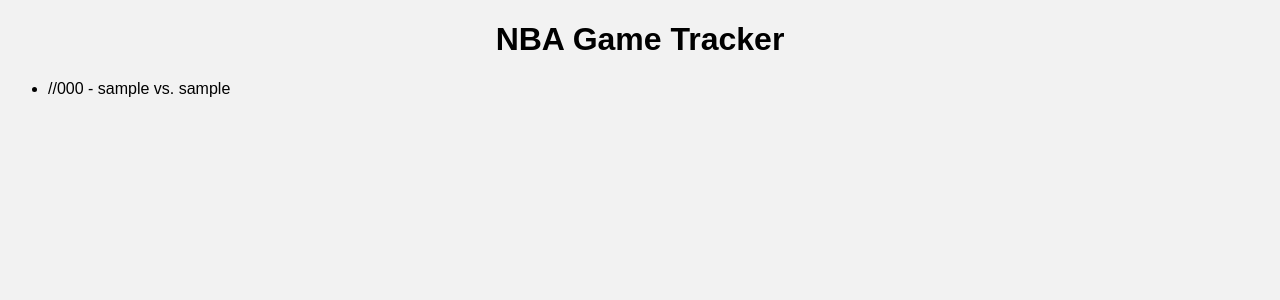
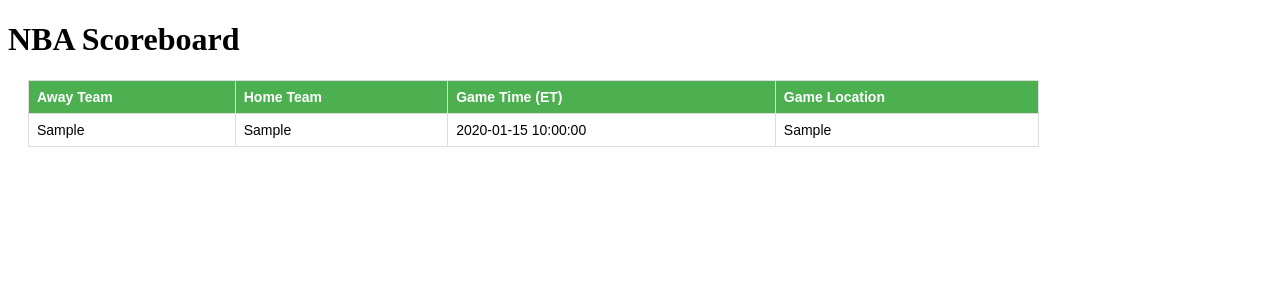
Before and after one commit to devRegal/FrontEnd, a Flask app: template templates/index.html in a window 1280 px wide. Shown: the top 300 px of the page. Run offline with Flask 2, Linux system fonts and the light colour scheme; the template is opened without the code that fills it: most values are stand-ins (such as "Sample title", 1, 10 or a date in 2020).

Commit message:
Basic Home Page

```diff
--- a/app.py
+++ b/app.py
@@ -1,16 +1,30 @@
 from flask import Flask, render_template
-from datetime import datetime
-from nba_api.stats.endpoints import scoreboardv2, boxscoretraditionalv2
+from nba_api.live.nba.endpoints import scoreboard
+import json
 
 app = Flask(__name__)
 
 @app.route('/')
 def index():
-    today = datetime.today().strftime('%Y-%m-%d')
-    scoreboard = scoreboardv2.ScoreboardV2(game_date=today).game_header.get_data_frame()
-    scoreboard['GAME_DATE_EST'] = [datetime.strptime(date, '%Y-%m-%dT%H:%M:%S').strftime('%B %d, %Y') for date in scoreboard['GAME_DATE_EST']]
-    print(scoreboard.keys)
-    return render_template('index.html', scoreboard=scoreboard)
+    # Today's Score Board
+    games = scoreboard.ScoreBoard()
+
+    # Convert JSON to Python dictionary
+    tst = json.loads(games.get_json())
+
+    # Extract game data
+    game_data = []
+    for game in tst['scoreboard']['games']:
+        home_team = game['homeTeam']['teamName']
+        away_team = game['awayTeam']['teamName']
+        game_time = game['gameStatusText']
+        game_location = game['homeTeam']['teamCity']
+
+        game_data.append({'home_team': home_team, 'away_team': away_team, 'game_time': game_time, 'game_location': game_location})
+
+    # Render template with game data
+    return render_template('index.html', games=game_data)
+
 
 if __name__ == '__main__':
     app.run(debug=True)
--- /dev/null
+++ b/static/style.css
@@ -0,0 +1,23 @@
+table {
+    border-collapse: collapse;
+    margin: 20px;
+    font-family: Arial, sans-serif;
+    font-size: 14px;
+    width: 80%;
+  }
+
+  th,
+  td {
+    text-align: left;
+    padding: 8px;
+    border: 1px solid #ddd;
+  }
+
+  th {
+    background-color: #4CAF50;
+    color: white;
+  }
+
+  tr:nth-child(even) {
+    background-color: #f2f2f2;
+  }
--- a/static/styles.css
+++ /dev/null
@@ -1,15 +0,0 @@
-body {
-    background-color: #f2f2f2;
-    font-family: Arial, sans-serif;
-}
-
-h1 {
-    text-align: center;
-}
-
-.game-info {
-    background-color: #fff;
-    border: 1px solid #ddd;
-    margin: 10px;
-    padding: 10px;
-}
--- a/templates/index.html
+++ b/templates/index.html
@@ -1,21 +1,31 @@
 <!DOCTYPE html>
 <html>
 <head>
-    <title>NBA Game Tracker</title>
-    <link rel="stylesheet" type="text/css" href="{{ url_for('static', filename='styles.css') }}">
+    <title>NBA Scoreboard</title>
+    <link rel="stylesheet" type="text/css" href="{{ url_for('static', filename='style.css') }}">
+
 </head>
 <body>
-    <h1>NBA Game Tracker</h1>
-    <div class="game-list">
-
-        <ul>
-            {% for game in scoreboard.iterrows() %}
-            {% set home_team = game[1]['GAMECODE'][9:12] %}
-            {% set away_team = game[1]['GAMECODE'][12:15] %}
-            <li> {{ game[1]['GAMECODE'][4:6] }}/{{ game[1]['GAMECODE'][6:8] }}/{{ game[1]['GAMECODE'][:4] }} - {{ home_team }} {{ game[1]['HTVTEAM_NICKNAME'] }} vs. {{ away_team }} {{ game[1]['VTMTEAM_NICKNAME'] }}</li>
+    <h1>NBA Scoreboard</h1>
+    <table>
+        <thead>
+            <tr>
+                <th>Away Team</th>
+                <th>Home Team</th>
+                <th>Game Time (ET)</th>
+                <th>Game Location</th>
+            </tr>
+        </thead>
+        <tbody>
+            {% for game in games %}
+                <tr >
+                    <td>{{ game.away_team }}</td>
+                    <td>{{ game.home_team }}</td>
+                    <td>{{ game.game_time }}</td>
+                    <td>{{ game.game_location }}</td>
+                </tr>
             {% endfor %}
-        </ul>
-
-    </div>
+        </tbody>
+    </table>
 </body>
 </html>
```
Also changed, not shown: index.html (added, +34 -0 lines), test.py (added, +18 -0 lines), templates/game.html (added).
